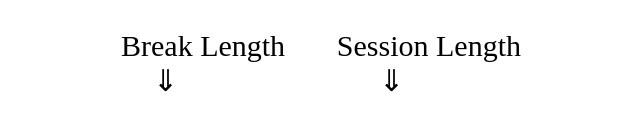
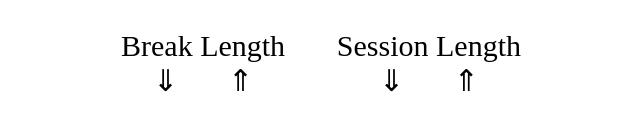
Before and after one commit to attilacs/25-5-clock, a React (Create React App) app: page / in a window 1280 px wide. Shown: the part 366-496 px from the top of the page, without its empty margins (319-959 px from the left). Built offline with nearby package versions, Linux system fonts and the light colour scheme.

Commit message:
Add increment button

```diff
--- a/src/components/LengtController.tsx
+++ b/src/components/LengtController.tsx
@@ -8,14 +8,21 @@ interface LengtControllerProps {
   id: string;
   label: string;
   decrementId: string;
+  incrementId: string;
 }
 
-const LengtController = ({ id, label, decrementId }: LengtControllerProps) => {
+const LengtController = ({
+  id,
+  label,
+  decrementId,
+  incrementId
+}: LengtControllerProps) => {
   return (
     <LengthControlContainer id={id}>
       <div>{label}</div>
       <ButtonsContainer>
         <Button id={decrementId}>⇓</Button>
+        <Button id={incrementId}>⇑</Button>
       </ButtonsContainer>
     </LengthControlContainer>
   );
--- a/src/components/SettingsContainer.tsx
+++ b/src/components/SettingsContainer.tsx
@@ -7,11 +7,13 @@ const SettingsContainer = () => {
       <LengtController
         id="break-label"
         decrementId="break-decrement"
+        incrementId="break-increment"
         label="Break Length"
       />
       <LengtController
         id="session-label"
         decrementId="session-decrement"
+        incrementId="session-increment"
         label="Session Length"
       />
     </SettingsContainerStyled>
```
